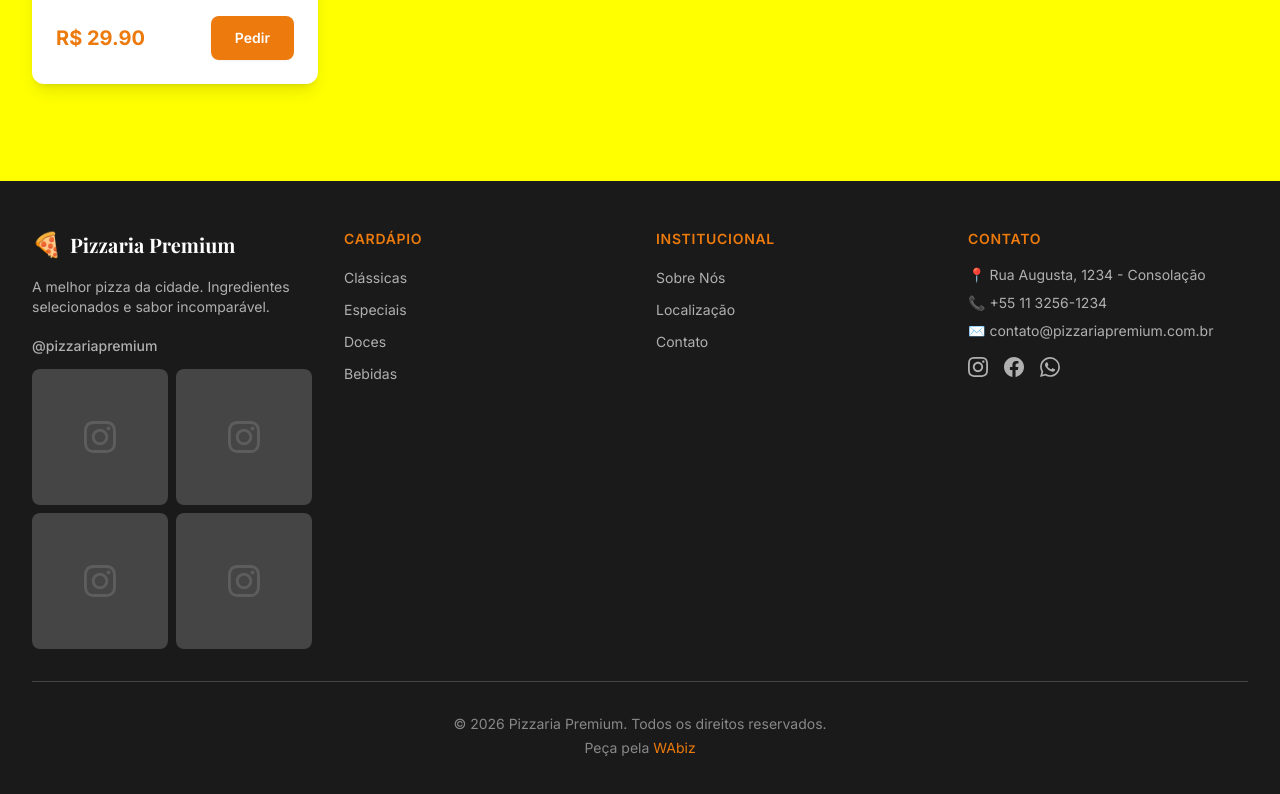
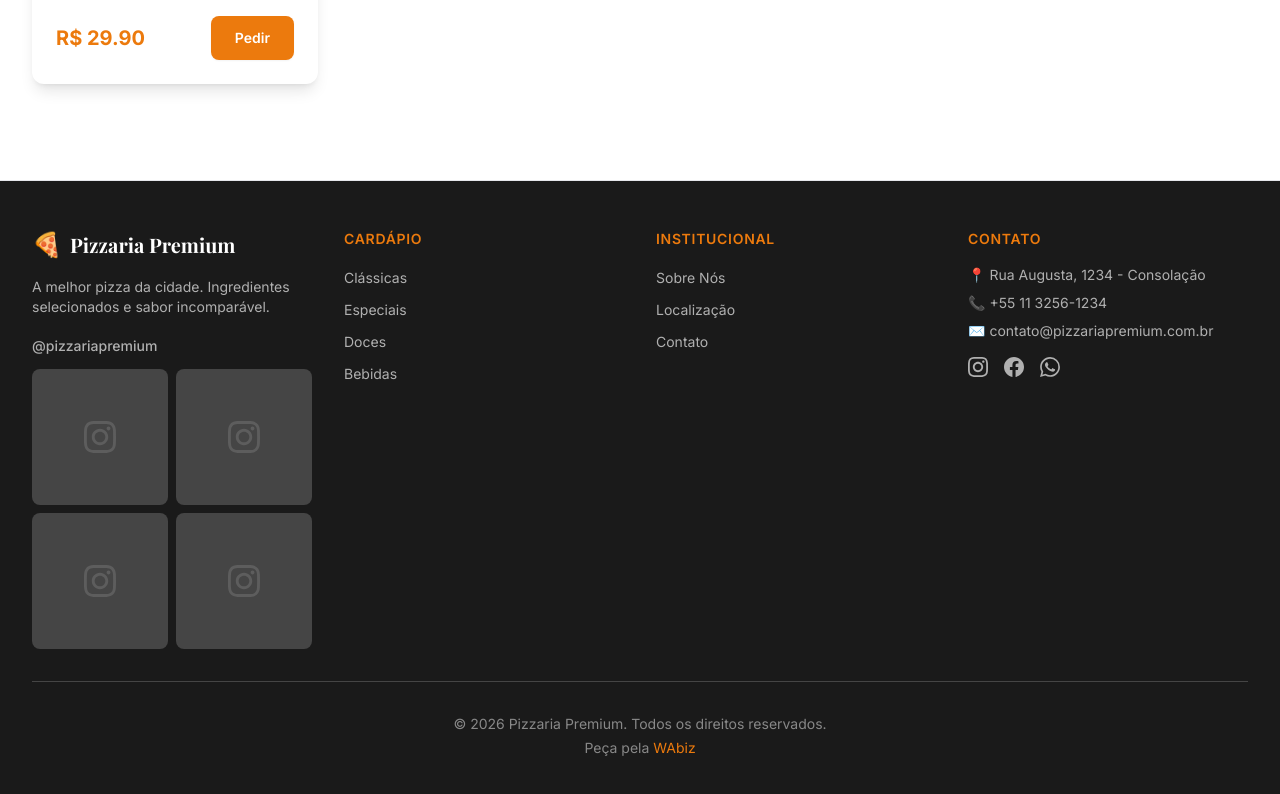
Before and after one commit to fidelismailson27-rgb/pizzaria-wabiz, a Next.js app: page /cardapio in a window 1280 px wide. Shown: the part 2313-3107 px from the top of the page. Built offline with nearby package versions, Linux system fonts and the light colour scheme; a web font is replaced by a local one.

Commit message:
Fix invalid Tailwind color classes

```diff
--- a/src/app/globals.css
+++ b/src/app/globals.css
@@ -36,11 +36,11 @@
 
 @layer base {
   * {
-    border-color: hsl(var(--border));
+    border-color: rgb(var(--border));
   }
   body {
-    background-color: hsl(var(--background));
-    color: hsl(var(--foreground));
+    background-color: rgb(var(--background));
+    color: rgb(var(--foreground));
     font-feature-settings:
       'rlig' 1,
       'calt' 1;
--- a/src/app/layout.tsx
+++ b/src/app/layout.tsx
@@ -100,7 +100,7 @@ export default function RootLayout({
         <link rel="apple-touch-icon" href="/icons/apple-touch-icon.png" />
         <link rel="manifest" href="/manifest.json" />
       </head>
-      <body className="min-h-screen bg-background font-sans antialiased">
+      <body className="min-h-screen bg-white font-sans antialiased">
         {children}
         <WhatsAppFloat telefone="5511999990001" nomeUnidade="Pizzaria Premium" />
       </body>
--- a/src/components/Footer.tsx
+++ b/src/components/Footer.tsx
@@ -22,7 +22,7 @@ const footerLinks = {
 
 export default function Footer() {
   return (
-    <footer className="border-t border-border bg-dark-950 text-white">
+    <footer className="border-t border-gray-200 bg-dark-950 text-white">
       <div className="container-custom py-12">
         <div className="grid gap-8 md:grid-cols-2 lg:grid-cols-4">
           {/* Brand */}
--- a/src/components/Header.tsx
+++ b/src/components/Header.tsx
@@ -3,7 +3,7 @@ import Navbar from './Navbar';
 
 export default function Header() {
   return (
-    <header className="sticky top-0 z-50 border-b border-border bg-white/95 backdrop-blur supports-[backdrop-filter]:bg-white/60 dark:bg-dark-950/95 dark:supports-[backdrop-filter]:bg-dark-950/60">
+    <header className="sticky top-0 z-50 border-b border-gray-200 bg-white/95 backdrop-blur supports-[backdrop-filter]:bg-white/60 dark:bg-dark-950/95 dark:supports-[backdrop-filter]:bg-dark-950/60">
       <div className="container-custom flex h-16 items-center justify-between">
         <Link href="/" className="flex items-center space-x-2">
           <span className="text-2xl font-bold text-primary-500">🍕</span>
--- a/src/components/InstagramEmbed.tsx
+++ b/src/components/InstagramEmbed.tsx
@@ -2,7 +2,7 @@
 
 export default function InstagramEmbed() {
   return (
-    <div className="overflow-hidden rounded-xl border border-border bg-white shadow-lg dark:border-dark-700 dark:bg-dark-900">
+    <div className="overflow-hidden rounded-xl border border-gray-200 bg-white shadow-lg dark:border-dark-700 dark:bg-dark-900">
       <div className="p-4">
         <div className="flex items-center space-x-3">
           <div className="h-10 w-10 rounded-full bg-gradient-to-br from-purple-500 via-pink-500 to-orange-400 p-0.5">
--- a/src/components/Mapa.tsx
+++ b/src/components/Mapa.tsx
@@ -13,7 +13,7 @@ export default function Mapa({ endereco, lat, lng, nome }: MapaProps) {
   const mapsUrl = generateGoogleMapsLink(endereco);
 
   return (
-    <div className="overflow-hidden rounded-xl border border-border bg-white shadow-lg dark:border-dark-700 dark:bg-dark-900">
+    <div className="overflow-hidden rounded-xl border border-gray-200 bg-white shadow-lg dark:border-dark-700 dark:bg-dark-900">
       {/* Map embed */}
       <div className="relative aspect-video bg-dark-100 dark:bg-dark-800">
         <iframe
--- a/src/components/Navbar.tsx
+++ b/src/components/Navbar.tsx
@@ -37,7 +37,7 @@ export default function Navbar() {
       </button>
 
       {isOpen && (
-        <div className="absolute left-0 right-0 top-16 border-b border-border bg-white shadow-lg dark:bg-dark-950">
+        <div className="absolute left-0 right-0 top-16 border-b border-gray-200 bg-white shadow-lg dark:bg-dark-950">
           <nav className="container-custom space-y-1 py-4">
             <Link
               href="/cardapio"
--- a/src/components/UnidadeSelector.tsx
+++ b/src/components/UnidadeSelector.tsx
@@ -20,7 +20,7 @@ export default function UnidadeSelector({ unidadeAtual }: UnidadeSelectorProps)
       <button
         type="button"
         onClick={() => setIsOpen(!isOpen)}
-        className="flex items-center space-x-2 rounded-lg border border-border bg-white px-4 py-2 text-sm font-medium text-dark-900 transition-colors hover:border-primary-500 dark:border-dark-700 dark:bg-dark-900 dark:text-white"
+        className="flex items-center space-x-2 rounded-lg border border-gray-200 bg-white px-4 py-2 text-sm font-medium text-dark-900 transition-colors hover:border-primary-500 dark:border-dark-700 dark:bg-dark-900 dark:text-white"
         aria-expanded={isOpen}
         aria-haspopup="listbox"
       >
@@ -38,7 +38,7 @@ export default function UnidadeSelector({ unidadeAtual }: UnidadeSelectorProps)
 
       {isOpen && (
         <div
-          className="absolute left-0 top-full z-50 mt-2 w-64 rounded-lg border border-border bg-white shadow-lg dark:border-dark-700 dark:bg-dark-900"
+          className="absolute left-0 top-full z-50 mt-2 w-64 rounded-lg border border-gray-200 bg-white shadow-lg dark:border-dark-700 dark:bg-dark-900"
           role="listbox"
         >
           {unidades.unidades.map((unidade) => (
```
